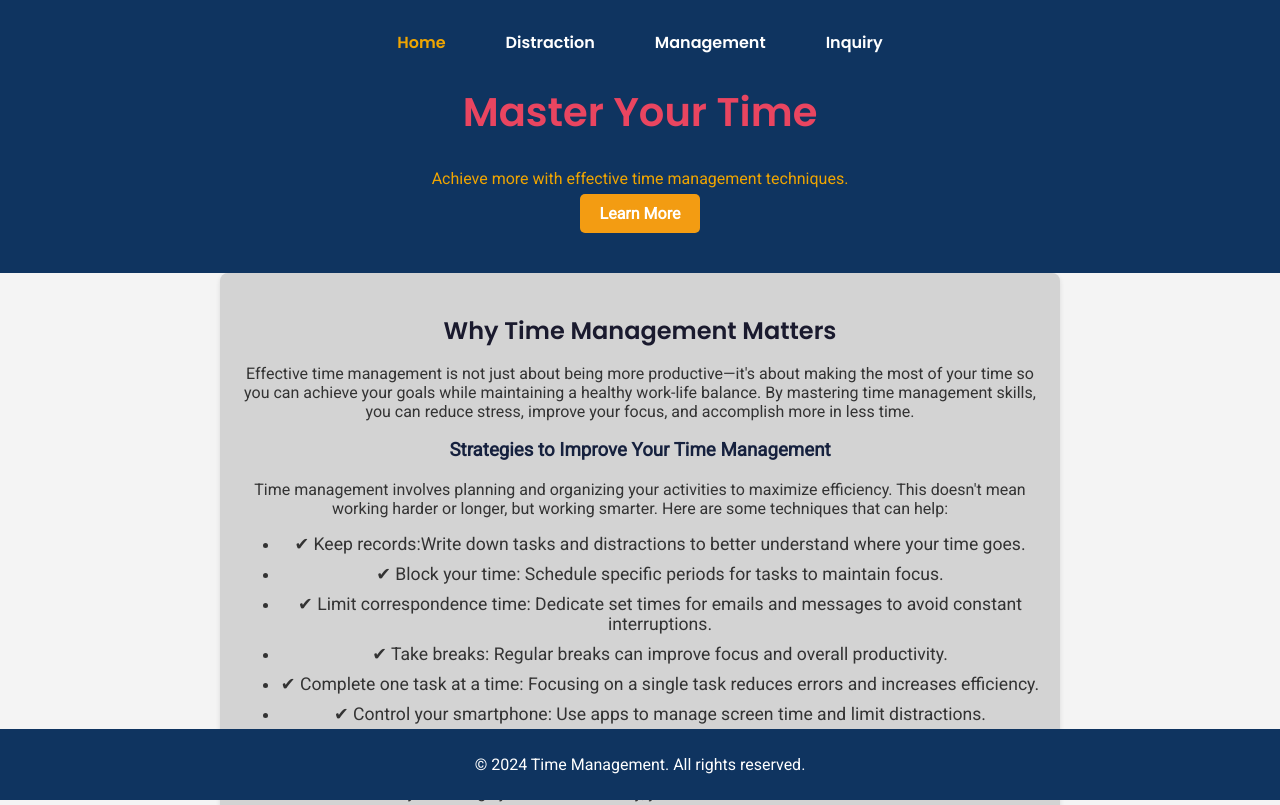
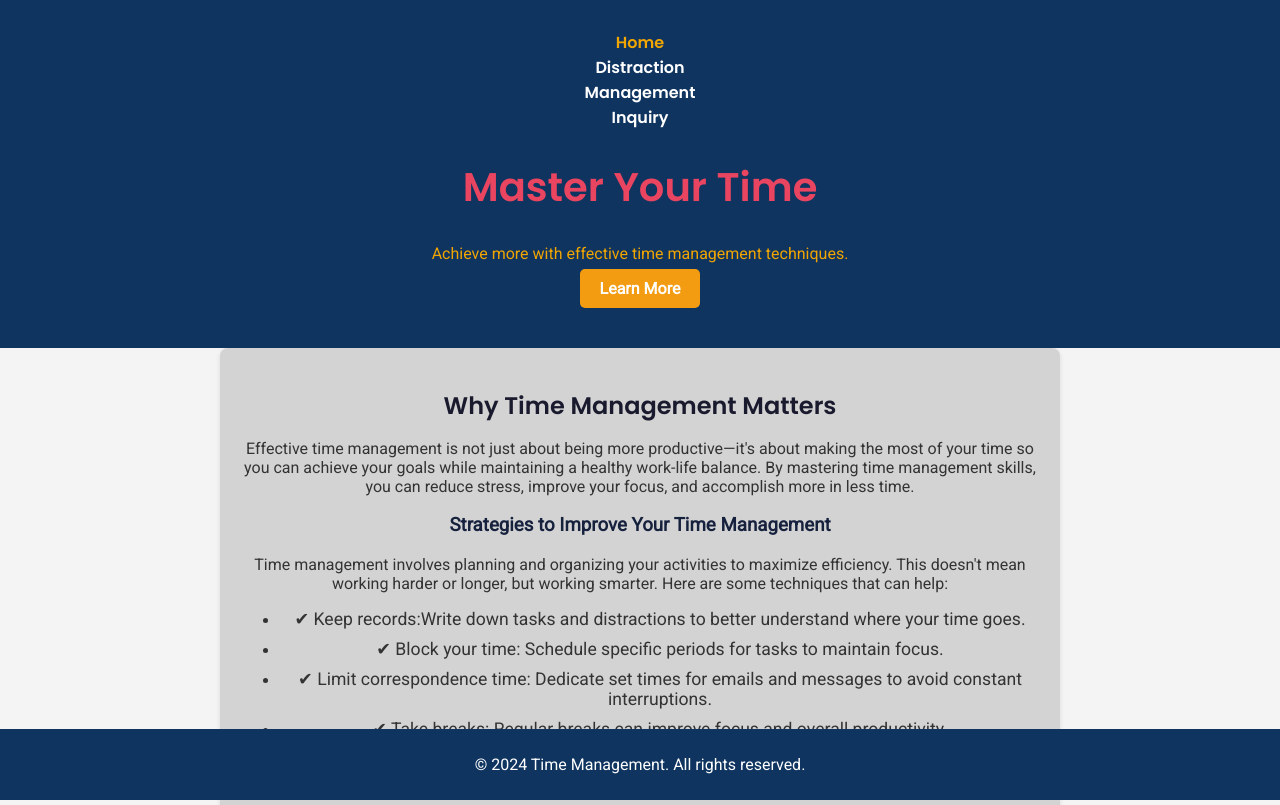
Before and after one commit to black-swan13/Time, a plain HTML site: page index.html in a window 1280 px wide. Shown: the top 805 px of the page. Drawn offline with Linux system fonts and the light colour scheme.

Commit message:
Update index.html

```diff
--- a/index.html
+++ b/index.html
@@ -10,10 +10,10 @@
 <body>
     <header>
         <ul>
-            <li><a href="index.html" class="active">Home</a></li>
+            <center><li><a href="index.html" class="active">Home</a></li>
             <li><a href="distraction.html">Distraction</a></li>
             <li><a href="management.html">Management</a></li>
-            <li><a href="inquiry.html">Inquiry</a></li>
+            <li><a href="inquiry.html">Inquiry</a></li><center/>
         </ul>
         <div class="hero-image">
             <div class="hero-text">
```
